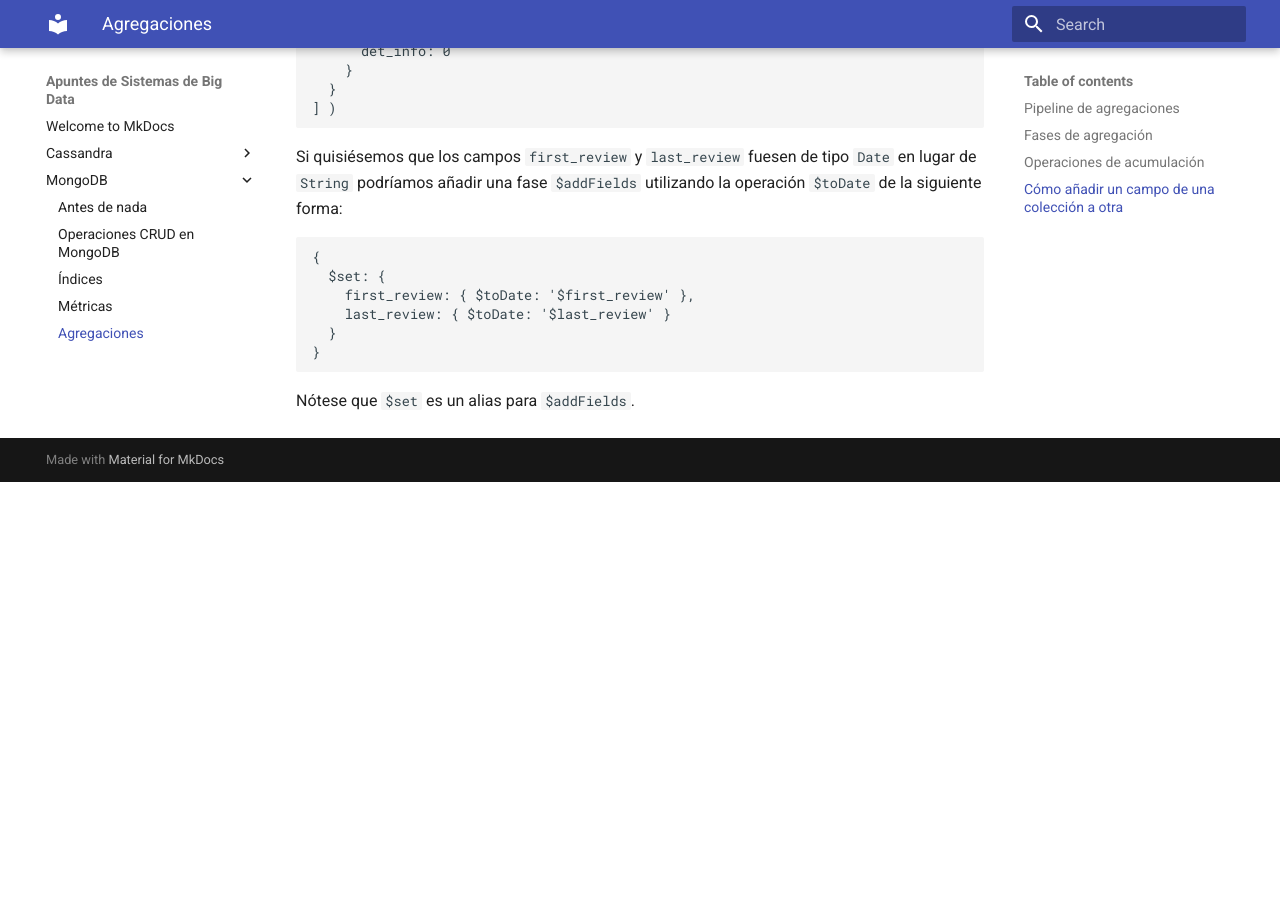
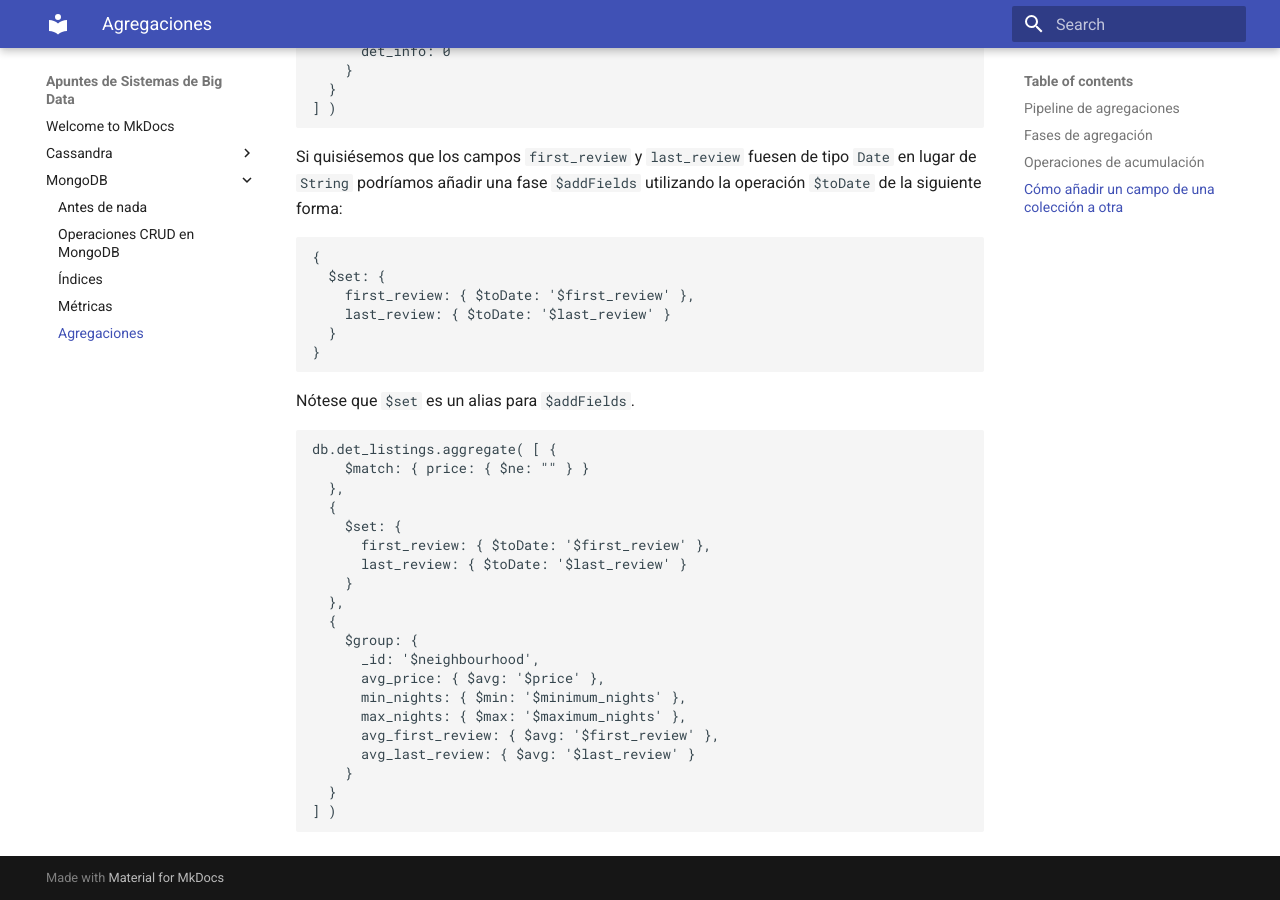
Before and after one commit to mmourazos/SBD, an MkDocs documentation site: the page built from docs/MongoDB/05 - Agregaciones.md, in a window 1280 px wide and 900 px high, scrolled down 3379 px. Built offline with MkDocs 1.6.1 and Material for MkDocs 9.7.7, drawn with Linux system fonts in a browser that asks for light colours; before the commit the page ends 3861 px from its top, so only the background shows below that.

Commit message:
A ver que pasa

````diff
--- a/docs/MongoDB/05 - Agregaciones.md
+++ b/docs/MongoDB/05 - Agregaciones.md
@@ -116,3 +116,26 @@ Si quisiésemos que los campos `first_review` y `last_review` fuesen de tipo `Da
 ```
 
 Nótese que `$set` es un alias para `$addFields`.
+
+```javascript
+db.det_listings.aggregate( [ {
+    $match: { price: { $ne: "" } }
+  },
+  {
+    $set: {
+      first_review: { $toDate: '$first_review' },
+      last_review: { $toDate: '$last_review' }
+    }
+  },
+  {
+    $group: {
+      _id: '$neighbourhood',
+      avg_price: { $avg: '$price' },
+      min_nights: { $min: '$minimum_nights' },
+      max_nights: { $max: '$maximum_nights' },
+      avg_first_review: { $avg: '$first_review' },
+      avg_last_review: { $avg: '$last_review' }
+    }
+  }
+] )
+```
````
Also changed, not shown: docs/MongoDB/03 - Índices.md (+5 -5 lines), docs/MongoDB/aggregation.js (added, +42 -0 lines).
